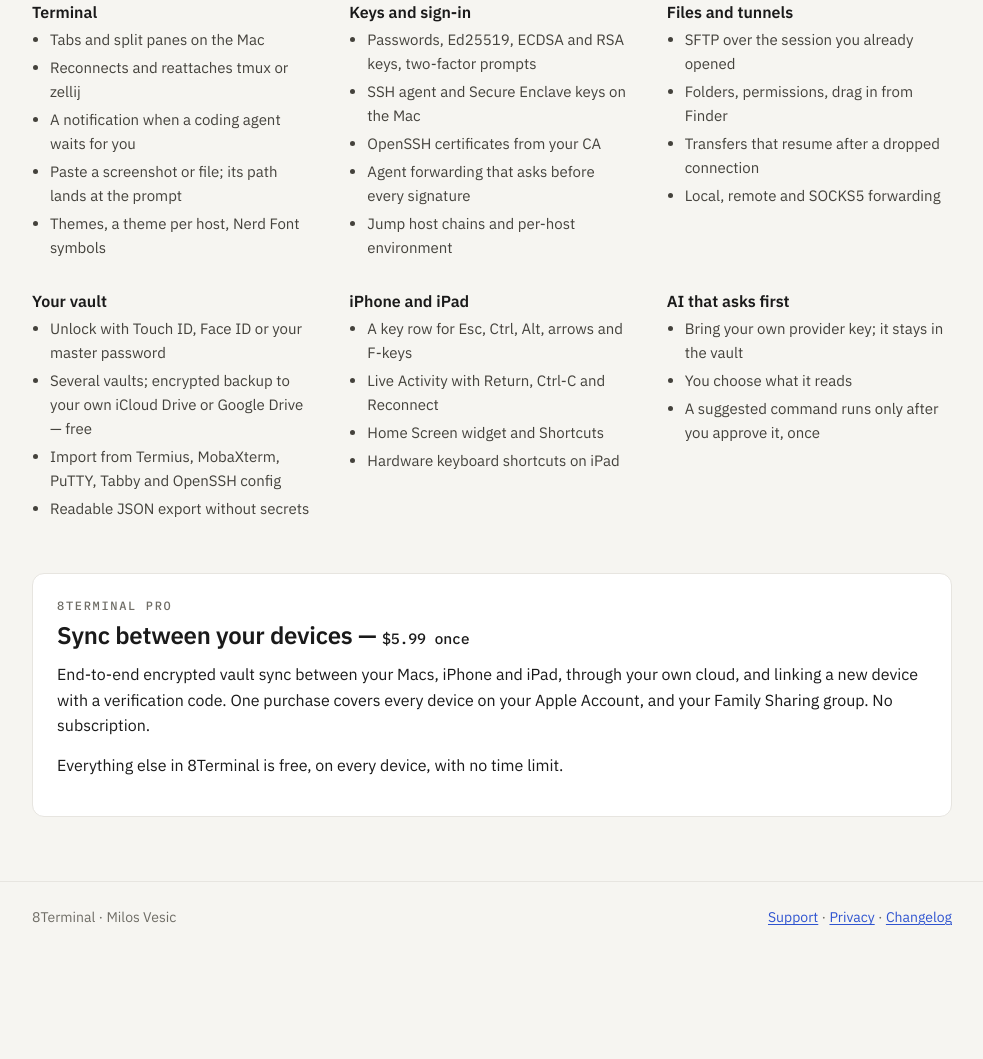
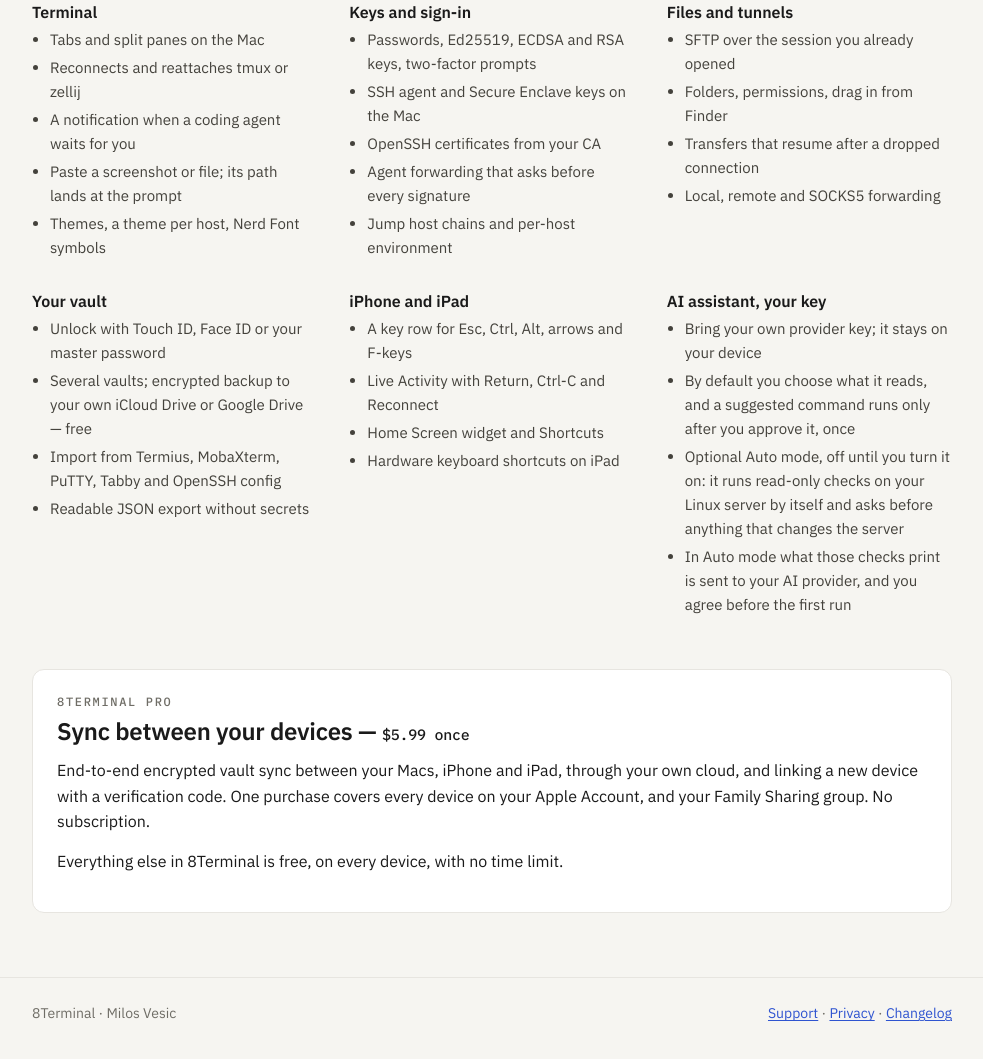
Before and after one commit to 8b1t/8terminal-site, a plain HTML site: page index.html in a window 1280 px wide. Shown: the part 621-1680 px from the top of the page, without its empty margins (148-1131 px from the left). Before the commit the page ends 1590 px from the top, so only its background shows below. Drawn offline with Linux system fonts and the light colour scheme.

Commit message:
Auto mode: overview, privacy policy (3 October 2026), support and the 1.0.5 changelog

```diff
--- a/index.html
+++ b/index.html
@@ -96,11 +96,12 @@
       </ul>
     </div>
     <div>
-      <h3>AI that asks first</h3>
+      <h3>AI assistant, your key</h3>
       <ul>
-        <li>Bring your own provider key; it stays in the vault</li>
-        <li>You choose what it reads</li>
-        <li>A suggested command runs only after you approve it, once</li>
+        <li>Bring your own provider key; it stays on your device</li>
+        <li>By default you choose what it reads, and a suggested command runs only after you approve it, once</li>
+        <li>Optional Auto mode, off until you turn it on: it runs read-only checks on your Linux server by itself and asks before anything that changes the server</li>
+        <li>In Auto mode what those checks print is sent to your AI provider, and you agree before the first run</li>
       </ul>
     </div>
   </div>
```
Also changed, not shown: changelog.html (+4 -0 lines), privacy.html (+3 -2 lines), support.html (+4 -1 lines).
